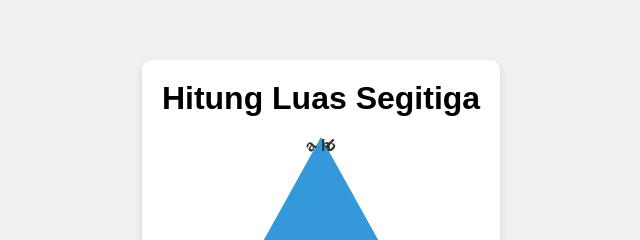
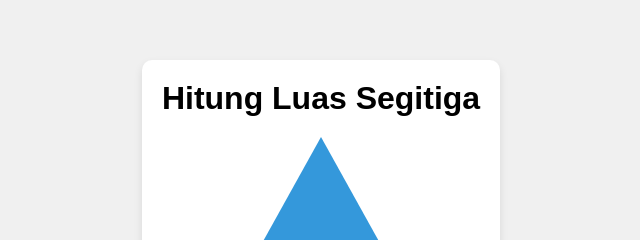
Before and after one commit to revou-fundamental-course/02-sept-24-InvictusNavarchus, a plain HTML site: page index.html in a window 1280 px wide. Shown: the part 109-349 px from the top of the page, 319-959 px from the left. Drawn offline with Linux system fonts and the light colour scheme.

Commit message:
cleanup: remove not working sides labels

```diff
--- a/index.html
+++ b/index.html
@@ -13,9 +13,6 @@
     <!-- Triangle Drawing -->
     <div class="triangle-container">
       <div class="triangle">
-        <span class="label a">a</span>
-        <span class="label b">b</span>
-        <span class="label h">h</span>
       </div>
     </div>
 
--- a/style.css
+++ b/style.css
@@ -48,20 +48,21 @@
   }
 
   .a {
-    top: 60%;
-    left: -15px;
-    transform: rotate(-45deg);
+    bottom: -20px;
+    left: 50%;
+    transform: translateX(-50%);
   }
 
   .b {
-    top: 60%;
-    right: -15px;
-    transform: rotate(45deg);
+    top: 50%;
+    right: -20px;
+    transform: translateY(-50%);
   }
 
   .h {
-    top: 20%;
-    left: 48%;
+    top: 50%;
+    left: -20px;
+    transform: translateY(-50%);
   }
 
   form {
```
